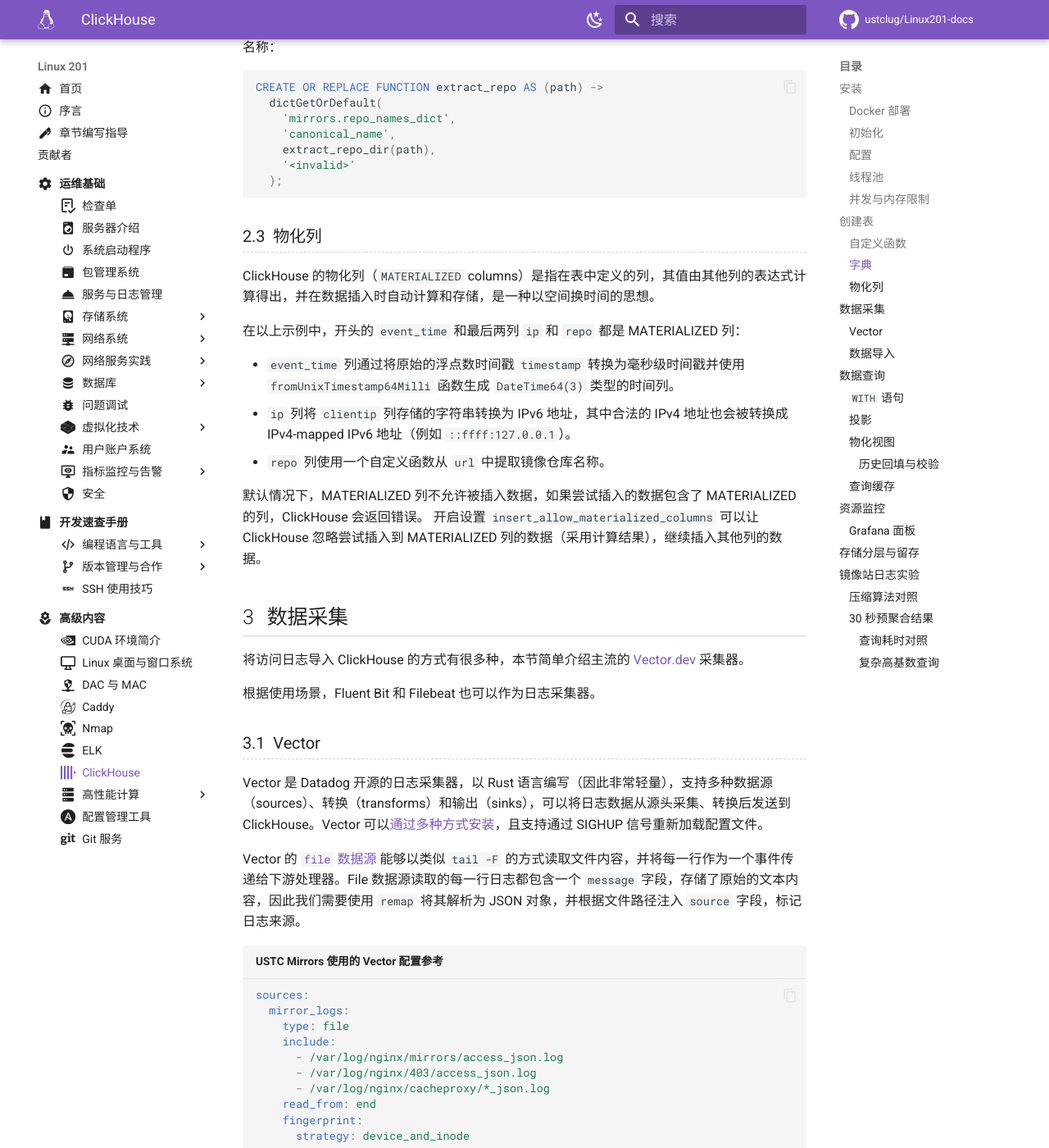
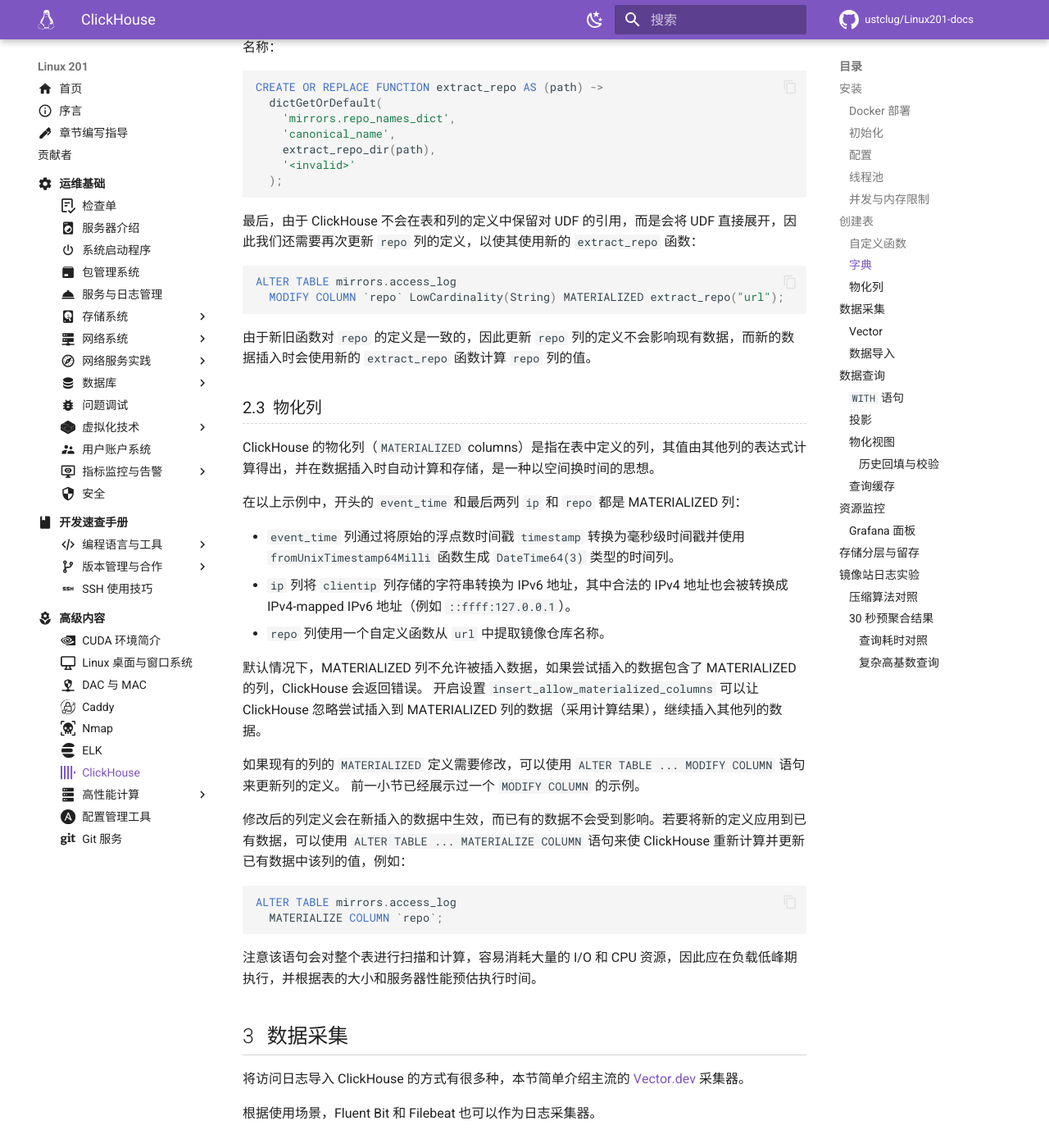
Before and after one commit to ustclug/Linux201-docs, an MkDocs documentation site: the page built from docs/advanced/clickhouse.md, in a window 1280 px wide and 1400 px high, scrolled down 11610 px. Shown: the whole window at 82% size. Built offline with MkDocs 1.6.1 and Material for MkDocs 9.7.7, drawn with Linux system fonts in a browser that asks for light colours; comment, search, counter and statistics services are not loaded.

Commit message:
clickhouse: Update MATERIALIZED columns

````diff
--- a/docs/advanced/clickhouse.md
+++ b/docs/advanced/clickhouse.md
@@ -478,6 +478,15 @@
   );
 ```
 
+最后，由于 ClickHouse 不会在表和列的定义中保留对 UDF 的引用，而是会将 UDF 直接展开，因此我们还需要再次更新 `repo` 列的定义，以使其使用新的 `extract_repo` 函数：
+
+```sql
+ALTER TABLE mirrors.access_log
+  MODIFY COLUMN `repo` LowCardinality(String) MATERIALIZED extract_repo("url");
+```
+
+由于新旧函数对 `repo` 的定义是一致的，因此更新 `repo` 列的定义不会影响现有数据，而新的数据插入时会使用新的 `extract_repo` 函数计算 `repo` 列的值。
+
 ### 物化列 {#materialized-columns}
 
 ClickHouse 的物化列（`MATERIALIZED` columns）是指在表中定义的列，其值由其他列的表达式计算得出，并在数据插入时自动计算和存储，是一种以空间换时间的思想。
@@ -490,6 +499,18 @@
 
 默认情况下，MATERIALIZED 列不允许被插入数据，如果尝试插入的数据包含了 MATERIALIZED 的列，ClickHouse 会返回错误。
 开启设置 `insert_allow_materialized_columns` 可以让 ClickHouse 忽略尝试插入到 MATERIALIZED 列的数据（采用计算结果），继续插入其他列的数据。
+
+如果现有的列的 `MATERIALIZED` 定义需要修改，可以使用 `ALTER TABLE ... MODIFY COLUMN` 语句来更新列的定义。
+前一小节已经展示过一个 `MODIFY COLUMN` 的示例。
+
+修改后的列定义会在新插入的数据中生效，而已有的数据不会受到影响。若要将新的定义应用到已有数据，可以使用 `ALTER TABLE ... MATERIALIZE COLUMN` 语句来使 ClickHouse 重新计算并更新已有数据中该列的值，例如：
+
+```sql
+ALTER TABLE mirrors.access_log
+  MATERIALIZE COLUMN `repo`;
+```
+
+注意该语句会对整个表进行扫描和计算，容易消耗大量的 I/O 和 CPU 资源，因此应在负载低峰期执行，并根据表的大小和服务器性能预估执行时间。
 
 ## 数据采集 {#data-collection}
 
````
